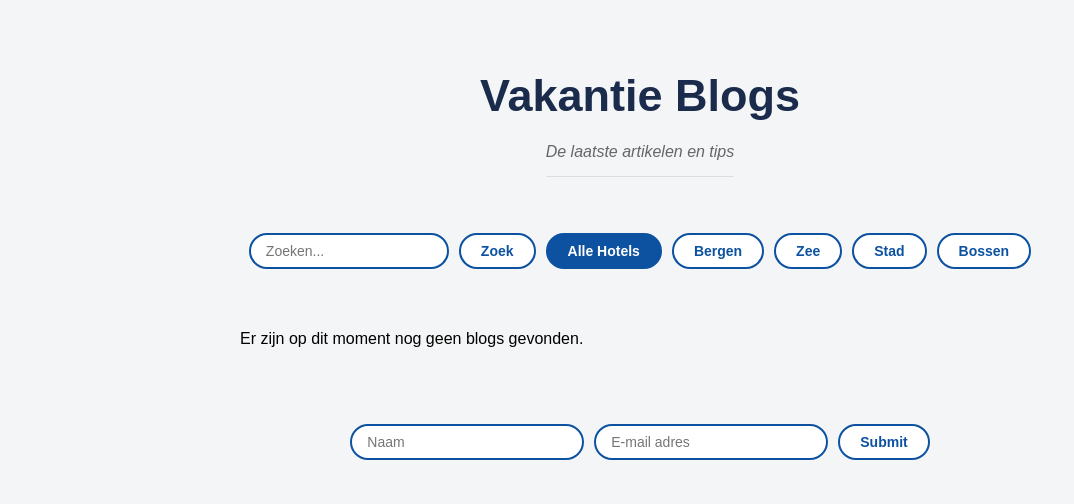
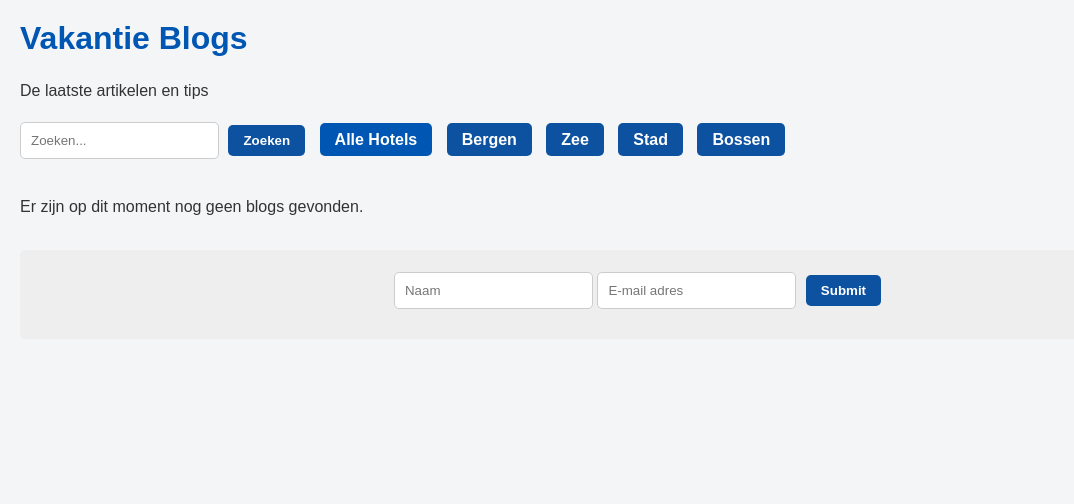
Before and after one commit to Zi3DDD/blogwebapp, a PHP site: page / in a window 1280 px wide. Shown: the top 504 px of the page, without its empty margins (0-1074 px from the left). Run offline with PHP 8.4, Linux system fonts and the light colour scheme; data that the repository does not hold is empty.

Commit message:
Aanpassingen in de frontend van de blog, inclusief het toevoegen van een nieuwe CSS-bestand voor de blogpagina en het aanpassen van de indexpagina. De wijzigingen omvatten ook het verwijderen van een oud CSS-bestand en het toevoegen van een nieuwe afbeelding.

```diff
--- a/src/frontend/Index.php
+++ b/src/frontend/Index.php
@@ -3,6 +3,18 @@ require_once 'classblog.php';
 
 // functie blog aanroepen
 $blogs = $_Blog->readBlog();
+
+if(isset($_GET['q'])) {
+    $blogs = $_Blog->zoek($_GET['q']);
+}
+
+if (isset($_GET['cat']) && $_GET['cat'] != '') {
+    $blogs = $_Blog->filtercategorie($_GET['cat']);
+}
+
+if(isset($_POST['naam']) && isset($_POST['email'])) {
+    $_Blog->nieuwsbrief($_POST['naam'], $_POST['email']);
+}
 
 ?>
 
@@ -12,7 +24,7 @@ $blogs = $_Blog->readBlog();
     <meta charset="UTF-8">
     <meta name="viewport" content="width=device-width, initial-scale=1.0">
     <title>Vakantie Blogs</title>
-    <link rel="stylesheet" href="styles/style.css">
+    <link rel="stylesheet" href="styles/index.css">
 </head>
 <body>
 
@@ -22,16 +34,21 @@ $blogs = $_Blog->readBlog();
     </header>
 
     <div class="categorie-filters">
-        <input class="filter-input" placeholder="Zoeken..." type="search" id="site-search" name="q" />
-        <button class="filter-knop">Zoek</button>
-        <a href="#" class="filter-knop actief">Alle Hotels</a>
-        <a href="#" class="filter-knop">Bergen</a>
-        <a href="#" class="filter-knop">Zee</a>
-        <a href="#" class="filter-knop">Stad</a>
-        <a href="#" class="filter-knop">Bossen</a>
+
+        <form method="get" action="index.php" style="display: inline-block;">
+            <input class="filter-input" placeholder="Zoeken..." type="search" id="site-search" name="q" />
+            <button type="submit" class="filter-knop">Zoeken</button>
+        </form>
+
+<a href="index.php" class="filter-knop <?= empty($_GET['cat']) && empty($_GET['q']) ? 'actief' : '' ?>">Alle Hotels</a>
+        <a href="index.php? cat=Bergen" class="filter-knop   <?= (isset($_GET['cat']) && $_GET['cat'] == 'Bergen') ? 'actief' : '' ?>">Bergen</a>
+        <a href="index.php? cat=Zee" class="filter-knop      <?= (isset($_GET['cat']) && $_GET['cat'] == 'Zee') ? 'actief' : '' ?>">Zee</a>
+        <a href="index.php? cat=Stad" class="filter-knop     <?= (isset($_GET['cat']) && $_GET['cat'] == 'Stad') ? 'actief' : '' ?>">Stad</a>
+        <a href="index.php? cat=Bossen" class="filter-knop   <?= (isset($_GET['cat']) && $_GET['cat'] == 'Bossen') ? 'actief' : '' ?>">Bossen</a>
     </div>
 
     <main class="blog-lijst">
+
 
         <?php if (count($blogs) > 0): ?>
             <?php foreach ($blogs as $blog): ?>
@@ -60,10 +77,12 @@ $blogs = $_Blog->readBlog();
             <p>Er zijn op dit moment nog geen blogs gevonden.</p>
         <?php endif; ?>
 
-        <div class="categorie-filters" style="margin-top: 40px;">
-            <input class="filter-input" type="text" placeholder="Naam" name="Naam">
-            <input class="filter-input" type="email" placeholder="E-mail adres" name="mail">
+<div class="nieuwsbrief-sectie">
+    <form class="nieuwsbrief-balk"method="post" action="index.php" style="display: inline-block;">
+            <input class="filter-input" placeholder="Naam" type="text" id="" name="naam" />
+            <input class="filter-input" type="email" placeholder="E-mail adres" name="email">
             <button class="filter-knop">Submit</button>
+        </form>
         </div>
 
     </main>
--- a/src/frontend/blog.php
+++ b/src/frontend/blog.php
@@ -19,7 +19,7 @@ if (!$blog) { header("Location: index.php"); exit; }
     <meta charset="UTF-8">
     <meta name="viewport" content="width=device-width, initial-scale=1.0">
     <title><?= htmlspecialchars($blog['titel']) ?> - Mijn Blog</title>
-    <link rel="stylesheet" href="styles/style.css">
+    <link rel="stylesheet" href="styles/blog.css">
 </head>
 <body>
 
--- /dev/null
+++ b/src/frontend/styles/index.css
@@ -0,0 +1,87 @@
+/* algemene stijlen zoals body header etc*/
+body {
+    font-family: Arial, sans-serif;
+    background-color: #f4f5f7;
+    padding: 20px;
+    margin: 0;
+}
+a { color: #0d52a1; text-decoration: none; }
+h1, h2, h3 {
+    color: #0056b3;
+    margin-top: 0;
+}
+p {
+    line-height: 1.6;
+    color: #333;
+}
+img {
+    max-width: 100%;
+    border-radius: 5px;
+    margin-bottom: 15px;
+}
+
+/* layout landingspagina */
+.pagina-container {
+    background: white;
+    max-width: 800px;
+    margin: 0 auto;
+    padding: 30px;
+    border-radius: 5px;
+}
+.site-header {
+    text-align: center;
+    border-bottom: 2px solid #eee;
+    margin-bottom: 20px;
+    padding-bottom: 20px;
+}
+
+/* blogkaarten op de ladingspagina */
+.blog-kaart {
+    display: flex;
+    gap: 20px;
+    margin-bottom: 20px;
+    padding-bottom: 20px;
+    border-bottom: 1px solid #eee;
+}
+.kaart-foto { width: 20%; }
+.kaart-inhoud { width: 70%; }
+.meta-tekst { color: #888; font-size: 14px; }
+
+/* categorie filters */
+.categorie-filters { margin-bottom: 25px; }
+.filter-knop {
+    background: #0d52a1;
+    color: white;
+    border: none;
+    padding: 8px 15px;
+    border-radius: 5px;
+    margin: 5px;
+    cursor: pointer;
+    font-weight: bold;
+}
+.filter-knop.actief { background: #0056b3; } /* geselecteerde categorie */
+
+/* nieuwsbrief onderaan */
+.nieuwsbrief-sectie {
+    background-color: #eee;
+    padding: 20px;
+    border-radius: 5px;
+    text-align: center;
+    margin-top: 30px;
+}
+input {
+    padding: 10px;
+    border: 1px solid #ccc;
+    box-sizing: border-box;
+    border-radius: 5px;
+    margin-bottom: 10px;
+}
+button {
+    background-color: #0d52a1;
+    color: white;
+    border: none;
+    padding: 10px 20px;
+    font-weight: bold;
+    border-radius: 5px;
+    cursor: pointer;
+}
--- a/src/frontend/styles/style.css
+++ /dev/null
@@ -1,301 +0,0 @@
-/* --- Landing page --- */
-body {
-  background-color: #f4f5f7;
-  font-family: Arial, sans-serif;
-  margin: 0;
-  padding: 0;
-}
-
-.blog-header {
-  text-align: center;
-  padding: 40px 20px;
-  color: #1a2b4c;
-}
-
-.blog-header h1 {
-  font-size: 45px;
-  margin-bottom: 5px;
-}
-
-.blog-header p {
-  font-style: italic;
-  color: #666;
-  border-bottom: 1px solid #ddd;
-  display: inline-block;
-  padding-bottom: 15px;
-}
-
-.blog-lijst {
-  max-width: 800px;
-  margin: 0 auto;
-  display: flex;
-  flex-direction: column;
-  gap: 20px;
-  padding: 20px;
-}
-
-.blog-kaart {
-  background-color: white;
-  display: flex;
-  border-radius: 8px;
-  overflow: hidden;
-  box-shadow: 0 4px 10px rgba(0, 0, 0, 0.05);
-}
-
-.kaart-foto {
-  width: 35%;
-}
-
-.kaart-foto img {
-  width: 100%;
-  height: 100%;
-  object-fit: cover;
-}
-
-
-.kaart-inhoud {
-  width: 65%;
-  padding: 25px;
-  display: flex;
-  flex-direction: column;
-  align-items: flex-start;
-}
-
-.kaart-inhoud h2 {
-  color: #0056b3;
-  margin-top: 0;
-  font-size: 22px;
-}
-
-.lees-meer-knop {
-  background-color: #0d52a1;
-  color: white;
-  text-decoration: none;
-  padding: 10px 20px;
-  border-radius: 4px;
-  font-weight: bold;
-  font-size: 14px;
-}
-
-.lees-meer-knop:hover {
-  background-color: #083872;
-}
-.meta-tekst {
-  font-size: 13px;
-  color: #888;
-  margin-top: -10px;
-  margin-bottom: 15px;
-}
-
-.beschrijving {
-  color: #333;
-  line-height: 1.5;
-  margin-bottom: 20px;
-}
-
-/* --- ARTIKELPAGINA STIJLEN --- */
-
-.artikel-container {
-  max-width: 800px;
-  margin: 0 auto;
-  padding: 20px;
-}
-
-.terug-knop {
-  display: inline-block;
-  margin-bottom: 20px;
-  color: #0d52a1;
-  text-decoration: none;
-  font-weight: bold;
-}
-
-.terug-knop:hover {
-  text-decoration: underline;
-}
-
-.volledig-artikel {
-  background-color: white;
-  padding: 30px;
-  border-radius: 8px;
-  box-shadow: 0 4px 10px rgba(0, 0, 0, 0.05);
-}
-
-.artikel-titel {
-  color: #0056b3;
-  margin-top: 0;
-  font-size: 32px;
-}
-
-.artikel-hoofdfoto {
-  width: 100%;
-  border-radius: 8px;
-  margin-bottom: 20px;
-  object-fit: cover;
-  max-height: 400px; /* Zorgt dat de foto niet te hoog wordt */
-}
-
-.artikel-tekst {
-  line-height: 1.6;
-  color: #333;
-}
-
-.artikel-tekst p {
-  margin-bottom: 15px;
-}
-
-/* --- FOTOGALERIJ STIJLEN --- */
-
-.fotogalerij {
-  margin-top: 40px;
-  border-top: 1px solid #eee; /* Een subtiel lijntje om het te scheiden van de tekst */
-  padding-top: 20px;
-}
-
-.fotogalerij h3 {
-  color: #0056b3;
-  margin-bottom: 20px;
-}
-
-.galerij-grid {
-  display: grid;
-  grid-template-columns: repeat(3, 1fr); /* Maakt precies 3 gelijke kolommen */
-  gap: 15px; /* De witruimte tussen de foto's */
-}
-
-.galerij-foto {
-  width: 100%;
-  height: 150px; /* Een vaste hoogte zodat het een strak blok wordt */
-  object-fit: cover; /* Zorgt dat foto's niet uitrekken, maar netjes worden bijgesneden */
-  border-radius: 6px;
-  box-shadow: 0 2px 5px rgba(0, 0, 0, 0.1);
-}
-
-/* --- REACTIES & REVIEWS STIJLEN --- */
-
-.reactie-sectie {
-  margin-top: 40px;
-  border-top: 1px solid #eee; /* Weer een net lijntje ter scheiding */
-  padding-top: 20px;
-}
-
-.reactie-sectie h3,
-.reactie-sectie h4 {
-  color: #0056b3;
-  margin-bottom: 15px;
-}
-
-.reacties-lijst {
-  margin-bottom: 30px;
-}
-
-.reactie {
-  background-color: #f4f5f7; /* Zelfde lichtgrijze kleur als je achtergrond */
-  padding: 15px;
-  border-radius: 6px;
-  margin-bottom: 15px;
-  border-left: 4px solid #0d52a1; /* Een mooi blauw accentlijntje links */
-}
-
-.reactie-auteur {
-  margin: 0 0 5px 0;
-  font-size: 14px;
-}
-
-.reactie-datum {
-  color: #888;
-  font-size: 12px;
-  font-weight: normal;
-}
-
-.reactie p:last-child {
-  margin: 0;
-  font-size: 14px;
-  color: #333;
-}
-
-/* Formulier Stijlen */
-.reactie-formulier {
-  display: flex;
-  flex-direction: column;
-  gap: 10px;
-}
-
-.reactie-formulier label {
-  font-size: 14px;
-  font-weight: bold;
-  color: #333;
-}
-
-.reactie-formulier input,
-.reactie-formulier textarea {
-  width: 100%;
-  padding: 10px;
-  border: 1px solid #ccc;
-  border-radius: 4px;
-  font-family: inherit; /* Neemt het lettertype van je body over */
-  box-sizing: border-box; /* Zorgt dat de invulvelden niet buiten de randen steken */
-}
-
-.reactie-formulier input:focus,
-.reactie-formulier textarea:focus {
-  outline: none;
-  border-color: #0d52a1; /* Blauwe rand als je erin klikt om te typen */
-}
-
-.verstuur-knop {
-  background-color: #0d52a1;
-  color: white;
-  border: none;
-  padding: 10px 20px;
-  border-radius: 4px;
-  font-weight: bold;
-  cursor: pointer;
-  font-size: 14px;
-  align-self: flex-start; /* Zorgt dat de knop niet de hele breedte pakt */
-}
-
-.verstuur-knop:hover {
-  background-color: #083872;
-}
-
-/* --- CATEGORIE FILTERS STIJLEN --- */
-
-.categorie-filters {
-  display: flex;
-  gap: 10px;
-  margin-bottom: 25px;
-  justify-content: center; /* Zet de knoppen netjes in het midden */
-  flex-wrap: wrap; /* Zorgt dat ze netjes op een nieuwe regel gaan als het scherm klein is */
-}
-
-.filter-knop {
-  background-color: white;
-  color: #0d52a1;
-  border: 2px solid #0d52a1;
-  padding: 8px 20px;
-  border-radius: 30px; /* Zorgt voor die mooie ronde zijkanten */
-  text-decoration: none;
-  font-size: 14px;
-  font-weight: bold;
-  transition: all 0.2s ease-in-out; /* Maakt de hover animatie vloeiend */
-}
-
-.filter-knop:hover,
-.filter-knop.actief {
-  background-color: #0d52a1;
-  color: white;
-}
-
-.filter-input {
-  padding: 8px 15px;
-  border: 2px solid #0d52a1;
-  border-radius: 30px;
-  font-size: 14px;
-  width: 200px; /* Een vaste breedte voor het zoekveld */
-}
-
-.delen-opties {
-  margin-top: 30px;
-  border-top: 1px solid #eee;
-  padding-top: 20px;
-}
```
Also changed, not shown: src/frontend/classblog.php (+16 -34 lines), src/frontend/styles/blog.css (added, +69 -0 lines), src/frontend/uploads/Glass water.png (added).
